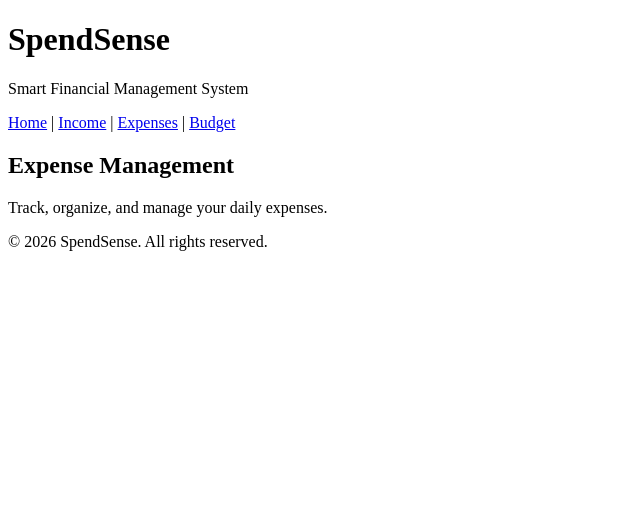
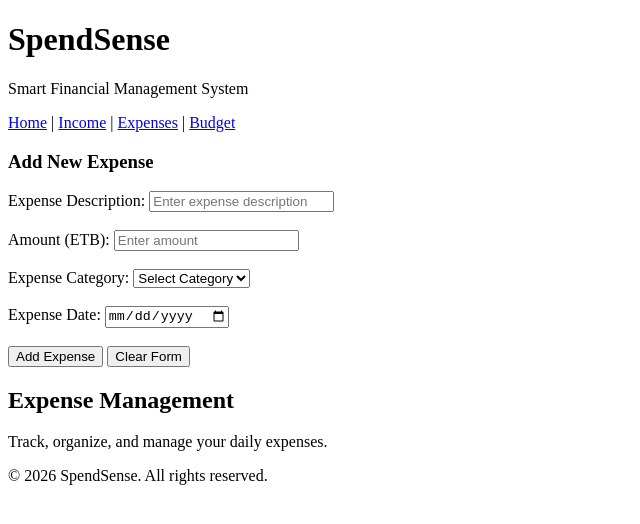
Before and after one commit to Spendingsense/SpendSense, a plain HTML site: page expenses.html in a window 1280 px wide. Shown: the whole page, without its empty margins (0-640 px from the left). Drawn offline with Linux system fonts and the light colour scheme.

Commit message:
Add expense entry form

```diff
--- a/expenses.html
+++ b/expenses.html
@@ -22,6 +22,46 @@
     </header>
 
     <main>
+
+        <section>
+            <h3>Add New Expense</h3>
+
+            <form>
+                <div>
+                    <label for="description">Expense Description:</label>
+                    <input type="text" id="description" name="description" placeholder="Enter expense description">
+                </div>
+
+                <br>
+
+                <div>
+                    <label for="amount">Amount (ETB):</label>
+                    <input type="number" id="amount" name="amount" placeholder="Enter amount">
+                </div>
+
+                <br>
+
+                <div>
+                    <label for="category">Expense Category:</label>
+                    <select id="category" name="category">
+                        <option value="">Select Category</option>
+                    </select>
+                </div>
+
+                <br>
+
+                <div>
+                    <label for="date">Expense Date:</label>
+                    <input type="date" id="date" name="date">
+                </div>
+
+                <br>
+
+                <button type="submit">Add Expense</button>
+                <button type="reset">Clear Form</button>
+            </form>
+        </section>
+
         <h2>Expense Management</h2>
         <p>Track, organize, and manage your daily expenses.</p>
     </main>
```
